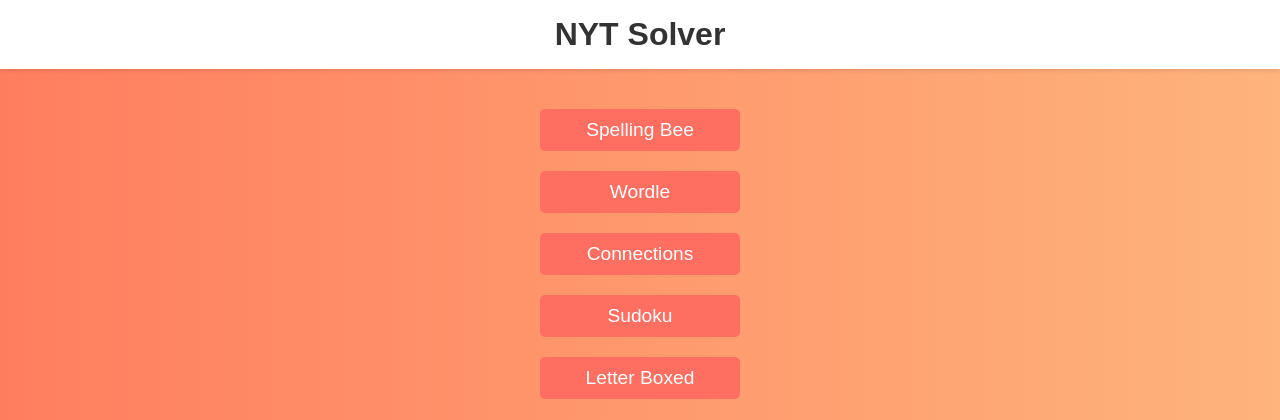
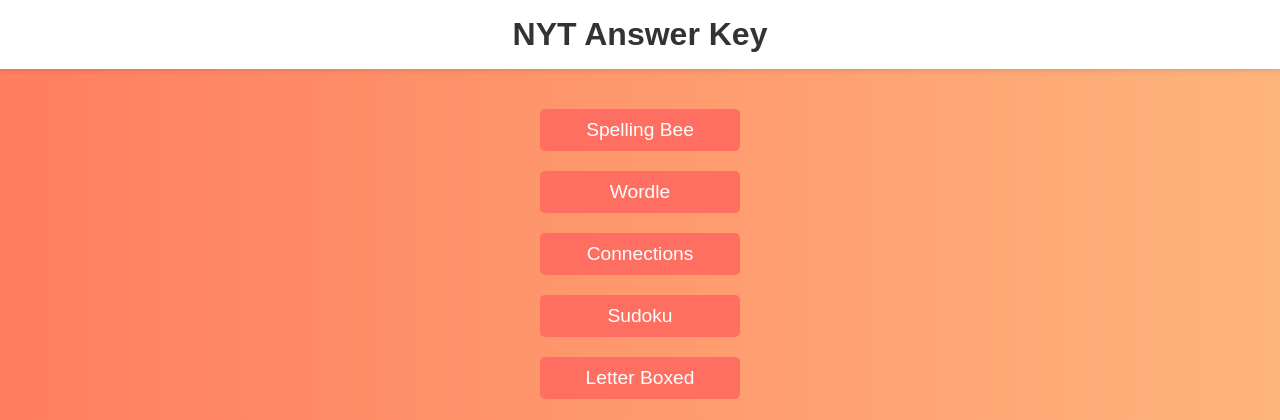
Before and after one commit to ajschrand/nyt-answer-key, a Flask app: page / in a window 1280 px wide. Shown: the top 420 px of the page. Run offline with Flask 3, Linux system fonts and the light colour scheme.

Commit message:
name change

```diff
--- a/cli.py
+++ b/cli.py
@@ -119,6 +119,8 @@
 
 
 if __name__ == "__main__":
+    print("Welcome to NYT Answer Key!")
+
     menu = Menu("Which game would you like to play?")
     menu.add_option("Spelling Bee", spelling_bee)
     menu.add_option("Wordle", wordle)
--- a/templates/index.html
+++ b/templates/index.html
@@ -3,12 +3,12 @@
 <head>
     <meta charset="UTF-8">
     <meta name="viewport" content="width=device-width, initial-scale=1.0">
-    <title>Solver</title>
+    <title>NYT Answer Key</title>
     <link rel="stylesheet" href="{{ url_for('static', filename='styles.css') }}">
 </head>
 <body>
     <header>
-        <h1>NYT Solver</h1>
+        <h1>NYT Answer Key</h1>
     </header>
     <main>
         <section class="games-list">
@@ -33,7 +33,7 @@
             <p>
                 Check out the source code and README on GitHub using the link below. Contributions and feedback are welcome!
                 <br>
-                <a href="https://github.com/ajschrand/nyt-games/" target="_blank">ajschrand/nyt-games</a>
+                <a href="https://github.com/ajschrand/nyt-answer-key" target="_blank">ajschrand/nyt-answer-key</a>
                 <br>
                 <br>
                 Also see these similar projects that inspired this app:
```
Also changed, not shown: README.md.
